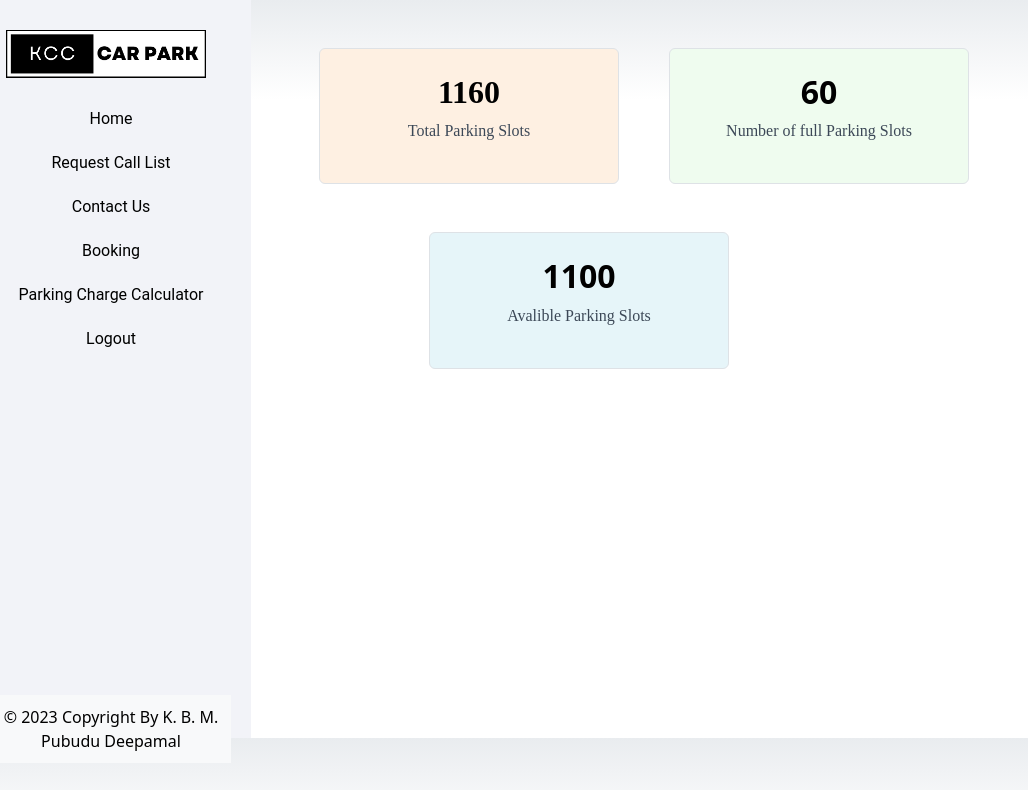
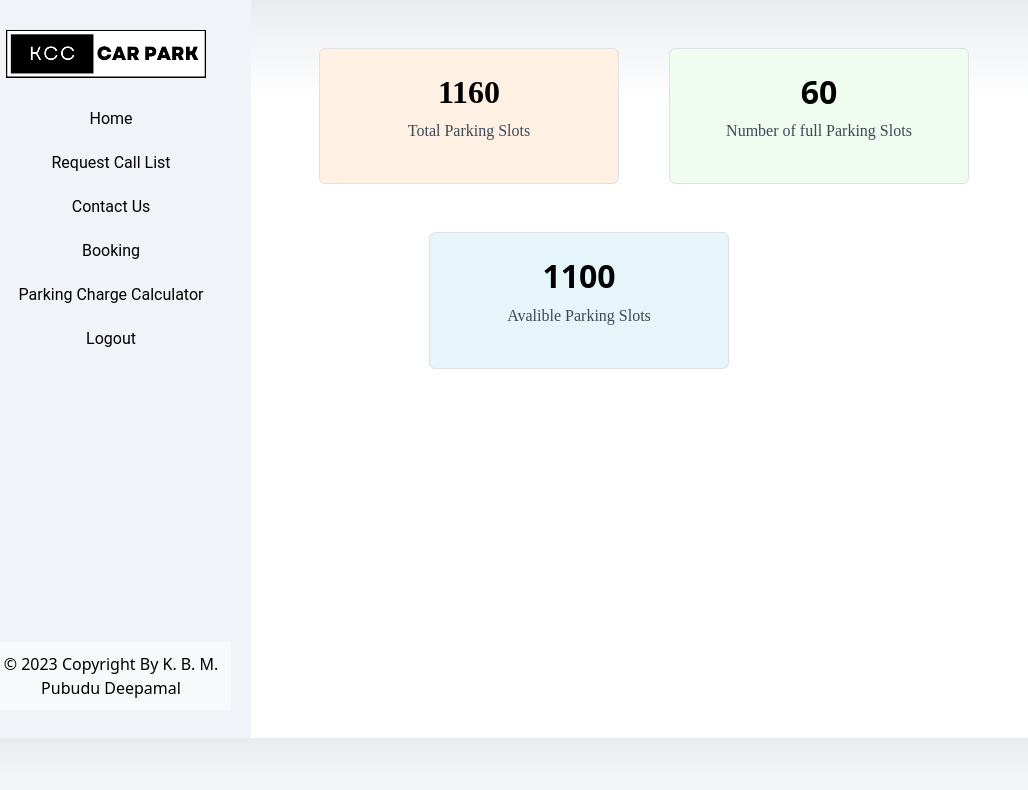
Before and after one commit to PubuduDeepamal/KCC, a React (Create React App) app: page /AdminDashBord in a window 1280 px wide. Shown: the top 790 px of the page, without its empty margins (0-1028 px from the left). Built offline with nearby package versions, Linux system fonts and the light colour scheme.

Commit message:
Update Sidebar.css

```diff
--- a/src/Css/Sidebar.css
+++ b/src/Css/Sidebar.css
@@ -33,7 +33,7 @@
   }
 
   .sidebar-bottom-text {
-    margin-top: 137%;
+    margin-top: 115%;
     padding: 10px;
     text-align: center;
     background-color: #f8f9fa;
```
